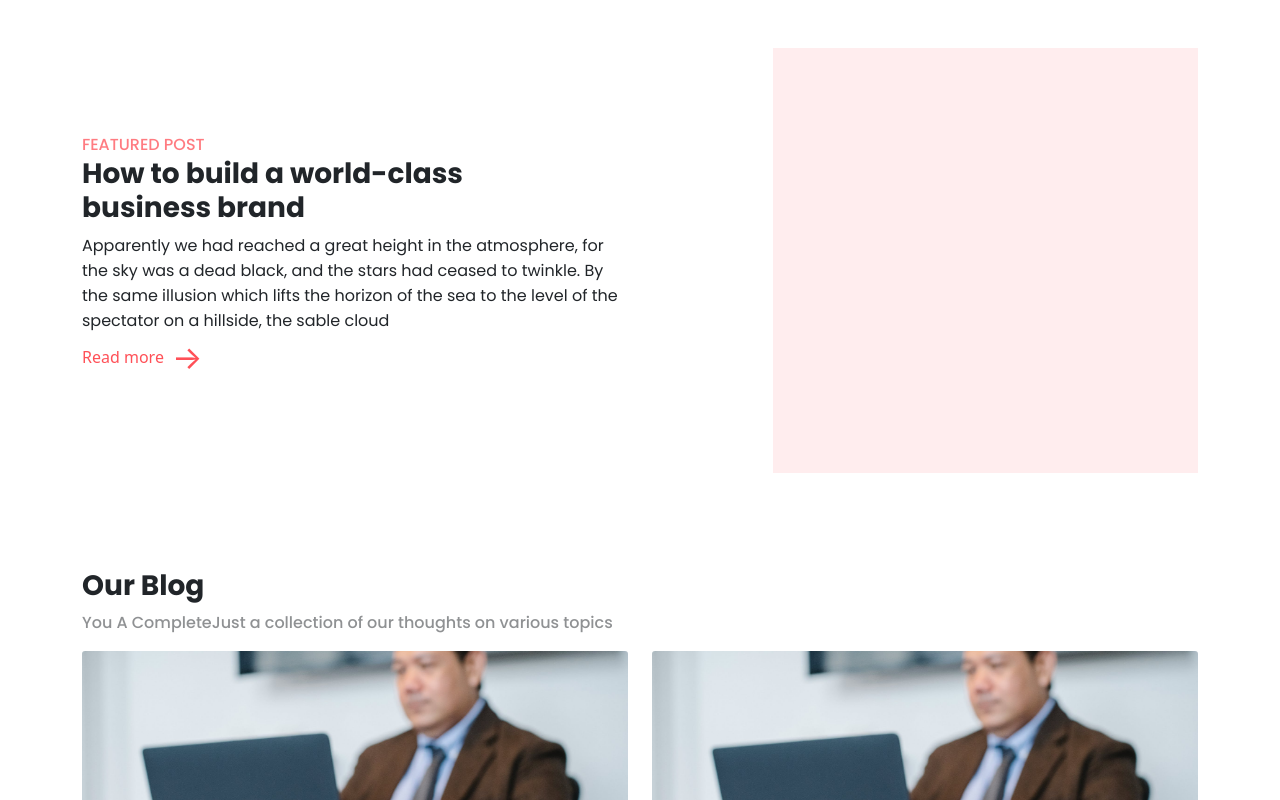
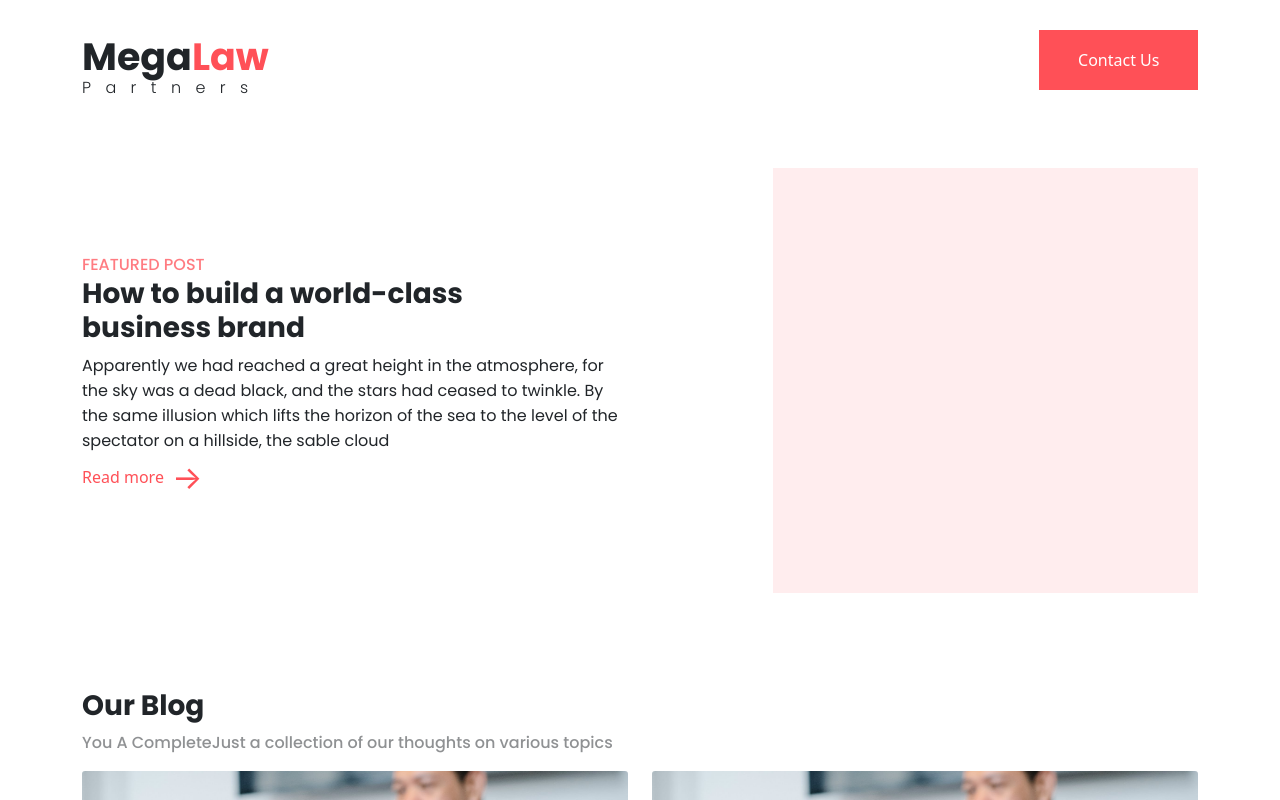
Before and after one commit to adaji025/MegaLaw, a Next.js app: page /blog in a window 1280 px wide. Shown: the top 800 px of the page. Built offline with nearby package versions, Linux system fonts and the light colour scheme.

Commit message:
created cutoms navigation bar

```diff
--- /dev/null
+++ b/components/Nav/MenuItems.js
@@ -0,0 +1,30 @@
+export const MenuItems = [
+    {
+        title: "Home",
+        url: "/",
+        cName: "navLink"
+    },
+
+    {
+        title: "About Us",
+        url: "/about",
+        cName: "navLink"
+    },
+
+    {
+        title: "Services",
+        url: "/services",
+        cName: "navLink"
+    },
+
+    {
+        title: "Blog",
+        url: "/blog",
+        cName: "navLink"
+    },
+    {
+        title: "Register",
+        url: "/userRegistration",
+        cName: "navLink-mobile"
+    }
+]
--- /dev/null
+++ b/components/Nav/Navbar.css
@@ -0,0 +1,126 @@
+.navbarItems {
+    background: transparent;
+    height: 120px;
+    display: flex;
+    /* justify-content: center; */
+    align-items: center;
+    font: normal normal medium 14px/24px GT Walsheim Pro;
+}
+.logo {
+    color: white;
+    font-family: "Poppins", sans-serif;
+    font-weight: bold;
+  }
+  .menuIcon img {
+    min-width: 120% !important;
+  }
+  .mega {
+    font-size: 38px;
+  }
+  .law {
+    font-size: 38px;
+    color: var(--mega-law-tomato);
+  }
+  .partners {
+    letter-spacing: 0.9rem;
+    line-height: 0.4;
+    font-weight: 200 !important;
+  }
+
+.menuIcon {
+    display: none;
+}
+.nav-menu {
+    display: grid;
+    grid-template-columns: repeat(5, auto);
+    grid-gap: 10px;
+    list-style: none;
+    text-align: center;
+    width: 100vw;
+    justify-content: center;
+    margin-right: 2rem;
+    margin-top: 20px;
+  }
+
+  .navLink {
+    color: white;
+    text-decoration: none;
+    padding: 0.5rem 1rem;
+  }
+
+  .nav-link:hover {
+    background-color: #6d76f7;
+    border-radius: 4px;
+    transition: all 0.2s ease-out;
+  }
+  .navLink-mobile {
+    display: none;
+  }
+  .nav-btn {
+    background: var(--mega-law-tomato) !important;
+    border-radius: 0 !important;
+    width: 260px;
+    height: 60px;
+  }
+@media (max-width: 992px) {
+    .navbarItems {
+        height: 120px;
+        position: relative;
+    }
+
+    .menuIcon {
+        display: inline-block;
+        position: absolute;
+        top: 0;
+        right: 0;
+        margin-top: 40px;
+        transform: translate(-100%, 30%);
+        cursor: pointer;
+    }
+    .nav-menu {
+        display: flex;
+        flex-direction: column;
+        width: 100%;
+        height: 560px;
+        position: absolute;
+        top: 80px;
+        left: -100%;
+        opacity: 1;
+        transition: all 0.5s ease;
+      }
+      .nav-menu.active {
+        background: var(--mega-law-ash);
+        left: 0;
+        opacity: 1;
+        z-index: 10;
+        transition: all 0.5s ease;
+      }
+
+      .navLink {
+        text-align: center;
+        width: 100%;
+        padding: 2rem;
+        display: table;
+        margin-left: -20px;
+      }
+
+      .nav-link:hover {
+        background: var(--mega-law-tomato);
+        border-radius: 0;
+      }
+      .navLink-mobile {
+        display: none;
+        text-align: center;
+        width: 100%;
+        padding: 2rem;
+        color: white;
+        background: var(--nissa-green);
+        margin-left: -20px;
+      }
+      #__next > div > div.Services_services__ti_Ua > div > nav > button,
+      #__next > div > section.Home_heroContainer__jUoc_ > div > nav > button,
+      #__next > div > div.About_aboutHero__esVz6 > div > nav > button,
+      #__next > div > div:nth-child(1) > nav > button {
+        display: none;
+      }
+}
--- /dev/null
+++ b/components/Nav/Navbar.js
@@ -0,0 +1,45 @@
+import { useRouter } from 'next/router';
+import React, { useState } from 'react';
+import { MenuItems } from './MenuItems'
+
+
+const Navbar = () => {
+    const [clicked, setClicked] = useState(false)
+
+    const handleClick = () => {
+        setClicked(!clicked)
+    }
+
+    const router = useRouter()
+
+  return <div>
+      <nav className={` container navbarItems `}>
+      <div className={` logo `}>
+              <span className={` text-dark mega`}>Mega</span>
+              <span className={` law `}>Law</span>
+              <span className={` d-block text-dark partners `}>Partners</span>
+            </div>
+            <div className={`px-1 px-sm-0 menuIcon `} onClick={handleClick}>
+                {
+                    clicked ? <img src='./img/togglerClose.svg' className='img-fluid'/> : <img src="./img/togglerOpen.svg" className='' />
+                }
+            </div>
+            <ul className={clicked ? 'nav-menu active' : 'nav-menu'}>
+                {
+                    MenuItems.map((item, index) => {
+                        return (
+                            <li key={index}>
+                                <a href={item.url} className={`poppins-medium ${item.cName}`} target={item.target}>
+                                    {item.title}
+                                </a>
+                            </li>
+                        )
+                    })
+                }
+            </ul>
+            <button className={`btn text-white nav-btn`}>Contact Us</button>
+        </nav>
+  </div>;
+};
+
+export default Navbar;
--- a/pages/_app.js
+++ b/pages/_app.js
@@ -1,5 +1,6 @@
 import 'bootstrap/dist/css/bootstrap.min.css';
 import "../styles/globals.css";
+import '../components/Nav/Navbar.css'
 
 function MyApp({ Component, pageProps }) {
   return (
--- a/pages/about/index.js
+++ b/pages/about/index.js
@@ -1,11 +1,14 @@
 import React from "react";
 import Footer from '../../components/Footer/Footer'
 import styles from "./About.module.css";
+import Navbar from '../../components/Nav/Navbar'
 
 const About = () => {
   return (
     <div className={styles.hero}>
-      <div className={styles.aboutHero}></div>
+      <div className={styles.aboutHero}>
+        <Navbar />
+      </div>
 
       <div className="container py-5 mt-5">
         <div className="row justify-content-center">
--- a/pages/blog/index.js
+++ b/pages/blog/index.js
@@ -1,9 +1,11 @@
 import React from "react";
 import Footer from "../../components/Footer/Footer";
+import Navbar from '../../components/Nav/Navbar'
 
 const Blog = () => {
   return (
     <div>
+      <Navbar />
       <div className="container py-5">
         <div className="row jusify-content-center align-items-center">
           <div className="col-md-6">
--- a/pages/post/index.js
+++ b/pages/post/index.js
@@ -1,10 +1,12 @@
 import React from "react";
 import Footer from "../../components/Footer/Footer";
+import Navbar from '../../components/Nav/Navbar'
 import styles from "./Post.module.css";
 
 const Post = () => {
   return (
     <div>
+      <Navbar />
       <div className="container py-5">
         <div className="row">
           <div className="col-xl-11">
--- a/pages/services/index.js
+++ b/pages/services/index.js
@@ -2,6 +2,7 @@ import React, { useEffect } from "react";
 import AOS from 'aos';
 import 'aos/dist/aos.css';
 import Footer from '../../components/Footer/Footer'
+import Navbar from '../../components/Nav/Navbar'
 import styles from "./Services.module.css";
 
 const Services = () => {
@@ -13,7 +14,9 @@ const Services = () => {
       }, [])
   return (
     <div className={styles.container}>
-      <div className={styles.services}></div>
+      <div className={styles.services}>
+        <Navbar />
+      </div>
 
       <div className="container py-5">
         <div className="row justify-content-center">
```
Also changed, not shown: pages/index.js (+4 -3 lines), public/img/togglerClose.svg (added), public/img/togglerOpen.svg (added).
